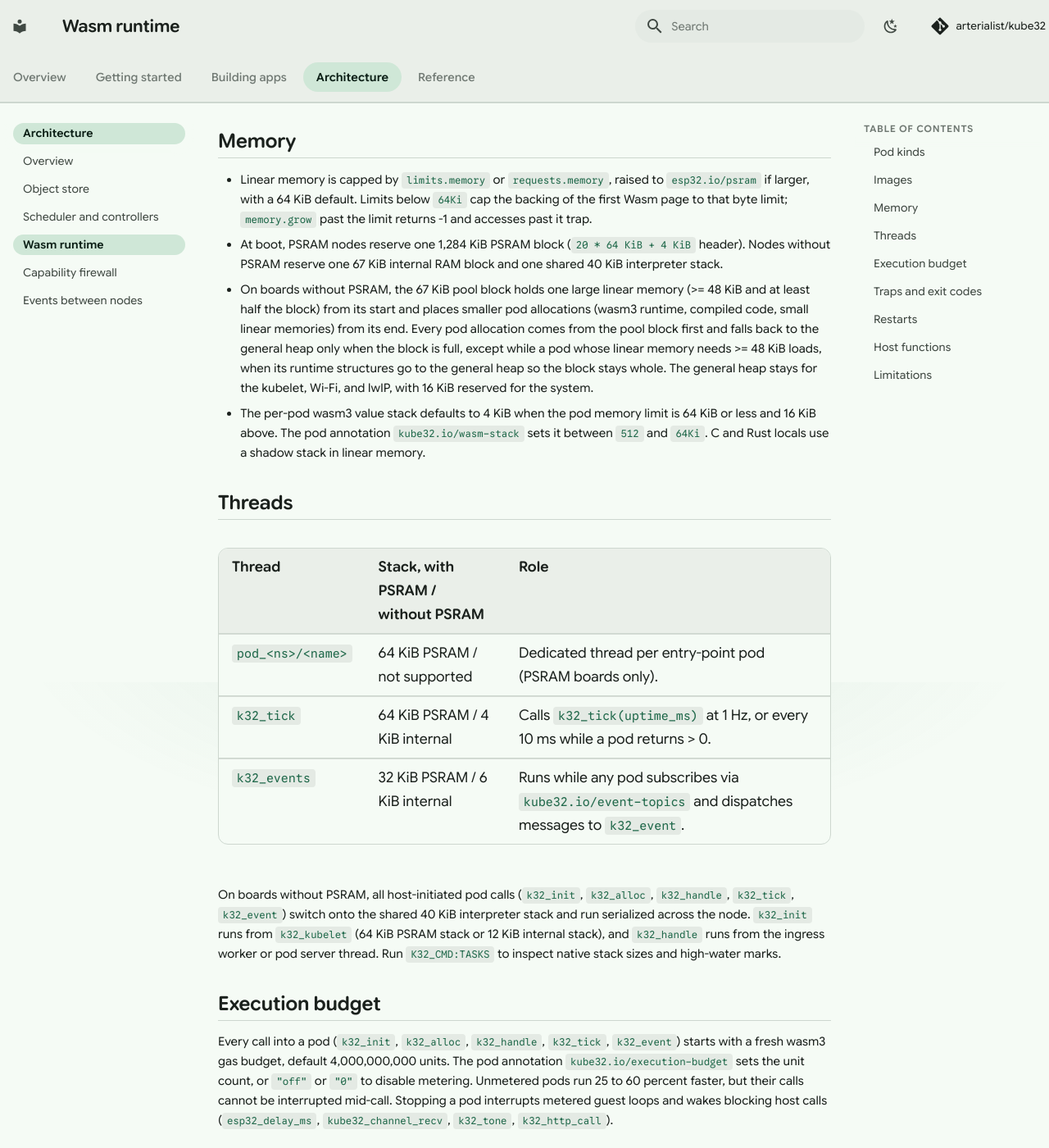
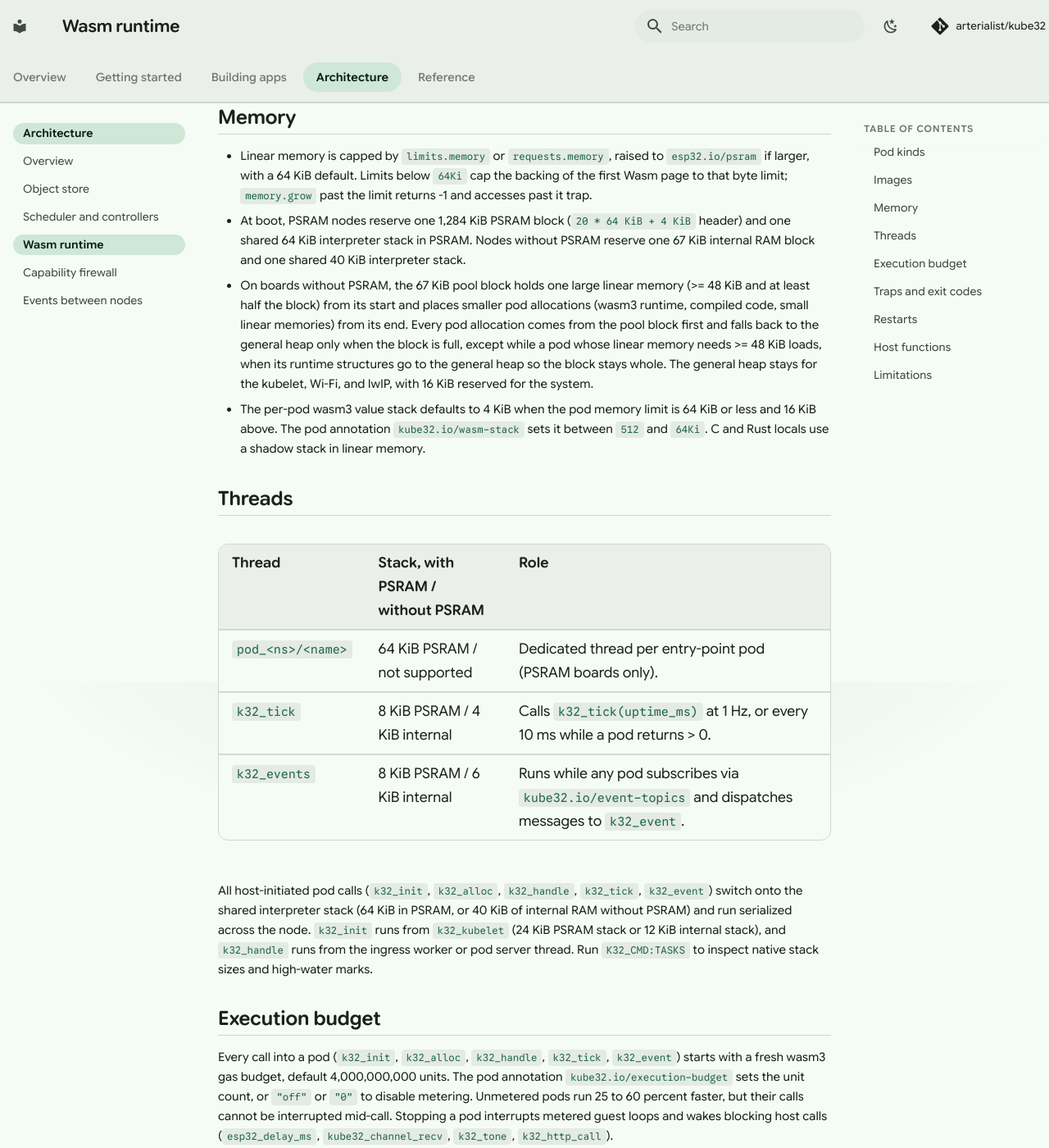
Before and after one commit to arterialist/kube32, an MkDocs documentation site: the page built from docs/architecture/wasm-runtime.md, in a window 1280 px wide and 1400 px high, scrolled down 968 px. Shown: the whole window at 82% size. Built offline with MkDocs 1.6.1 and Material for MkDocs 9.7.7, drawn with Linux system fonts in a browser that asks for light colours; comment, search, counter and statistics services are not loaded; some of the changed text lies outside the part shown.

Commit message:
fix(runtime): run pod calls on one shared interpreter stack on PSRAM boards
Each thread that calls into pods (kubelet, tick, events, ingress, pod
server) had its own 64 KiB PSRAM stack for the interpreter. With
tessera-api's 1.28 MB of linear memory loaded, adding tessera-web took
free PSRAM to 7 KB and the control plane crashed. PSRAM boards now
reserve one 64 KiB interpreter stack, as boards without PSRAM already
did, and the thread stacks shrink to 8 to 24 KiB. That frees about
115 KB; pod calls on the node run one at a time.

call_function takes the shared stack before the pod's call lock, so a
pod calling another pod in-process cannot deadlock against a caller
that holds the second pod's lock and waits for the stack.

```diff
--- a/docs/architecture/wasm-runtime.md
+++ b/docs/architecture/wasm-runtime.md
@@ -8,7 +8,7 @@
 
 | Kind | Exports | Execution |
 | --- | --- | --- |
-| Request pod | `k32_alloc`, `k32_handle`, and optionally `k32_init`, `k32_tick`, `k32_event` | Runs on the caller thread, or on the shared 40 KiB interpreter stack on boards without PSRAM. Calls are serialized per pod. `k32_init` runs once at creation, and a non-zero return fails the pod. |
+| Request pod | `k32_alloc`, `k32_handle`, and optionally `k32_init`, `k32_tick`, `k32_event` | Runs on the node's shared interpreter stack (64 KiB in PSRAM, or 40 KiB of internal RAM on boards without PSRAM). Calls are serialized across the node. `k32_init` runs once at creation, and a non-zero return fails the pod. |
 | Entry-point pod | `_start`, `app_main`, or `main` | Runs on a dedicated pod thread until the function returns. Requires a board with PSRAM. |
 
 ## Images
@@ -24,7 +24,7 @@
 ## Memory
 
 - Linear memory is capped by `limits.memory` or `requests.memory`, raised to `esp32.io/psram` if larger, with a 64 KiB default. Limits below `64Ki` cap the backing of the first Wasm page to that byte limit; `memory.grow` past the limit returns -1 and accesses past it trap.
-- At boot, PSRAM nodes reserve one 1,284 KiB PSRAM block (`20 * 64 KiB + 4 KiB` header). Nodes without PSRAM reserve one 67 KiB internal RAM block and one shared 40 KiB interpreter stack.
+- At boot, PSRAM nodes reserve one 1,284 KiB PSRAM block (`20 * 64 KiB + 4 KiB` header) and one shared 64 KiB interpreter stack in PSRAM. Nodes without PSRAM reserve one 67 KiB internal RAM block and one shared 40 KiB interpreter stack.
 - On boards without PSRAM, the 67 KiB pool block holds one large linear memory (>= 48 KiB and at least half the block) from its start and places smaller pod allocations (wasm3 runtime, compiled code, small linear memories) from its end. Every pod allocation comes from the pool block first and falls back to the general heap only when the block is full, except while a pod whose linear memory needs >= 48 KiB loads, when its runtime structures go to the general heap so the block stays whole. The general heap stays for the kubelet, Wi-Fi, and lwIP, with 16 KiB reserved for the system.
 - The per-pod wasm3 value stack defaults to 4 KiB when the pod memory limit is 64 KiB or less and 16 KiB above. The pod annotation `kube32.io/wasm-stack` sets it between `512` and `64Ki`. C and Rust locals use a shadow stack in linear memory.
 
@@ -33,10 +33,10 @@
 | Thread | Stack, with PSRAM / without PSRAM | Role |
 | --- | --- | --- |
 | `pod_<ns>/<name>` | 64 KiB PSRAM / not supported | Dedicated thread per entry-point pod (PSRAM boards only). |
-| `k32_tick` | 64 KiB PSRAM / 4 KiB internal | Calls `k32_tick(uptime_ms)` at 1 Hz, or every 10 ms while a pod returns > 0. |
-| `k32_events` | 32 KiB PSRAM / 6 KiB internal | Runs while any pod subscribes via `kube32.io/event-topics` and dispatches messages to `k32_event`. |
+| `k32_tick` | 8 KiB PSRAM / 4 KiB internal | Calls `k32_tick(uptime_ms)` at 1 Hz, or every 10 ms while a pod returns > 0. |
+| `k32_events` | 8 KiB PSRAM / 6 KiB internal | Runs while any pod subscribes via `kube32.io/event-topics` and dispatches messages to `k32_event`. |
 
-On boards without PSRAM, all host-initiated pod calls (`k32_init`, `k32_alloc`, `k32_handle`, `k32_tick`, `k32_event`) switch onto the shared 40 KiB interpreter stack and run serialized across the node. `k32_init` runs from `k32_kubelet` (64 KiB PSRAM stack or 12 KiB internal stack), and `k32_handle` runs from the ingress worker or pod server thread. Run `K32_CMD:TASKS` to inspect native stack sizes and high-water marks.
+All host-initiated pod calls (`k32_init`, `k32_alloc`, `k32_handle`, `k32_tick`, `k32_event`) switch onto the shared interpreter stack (64 KiB in PSRAM, or 40 KiB of internal RAM without PSRAM) and run serialized across the node. `k32_init` runs from `k32_kubelet` (24 KiB PSRAM stack or 12 KiB internal stack), and `k32_handle` runs from the ingress worker or pod server thread. Run `K32_CMD:TASKS` to inspect native stack sizes and high-water marks.
 
 ## Execution budget
 
```
Also changed, not shown: docs/app-development.md (+1 -1 lines), docs/hardware-spec.md (+1 -1 lines), docs/networking.md (+2 -2 lines), 2 other files.
